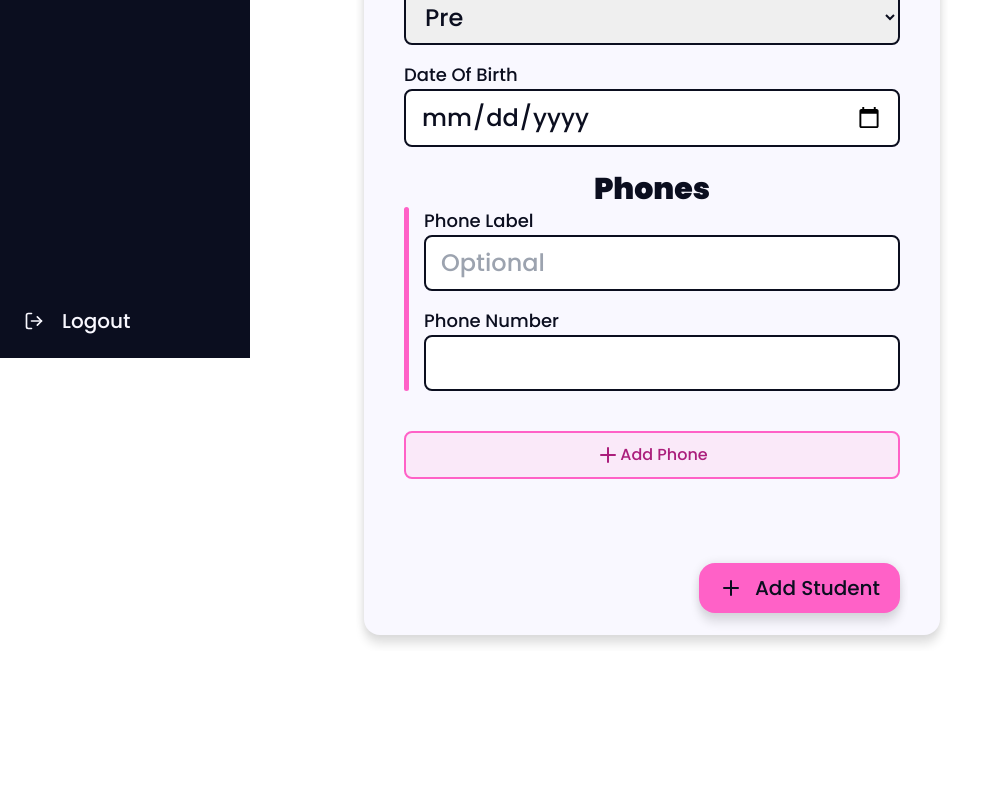
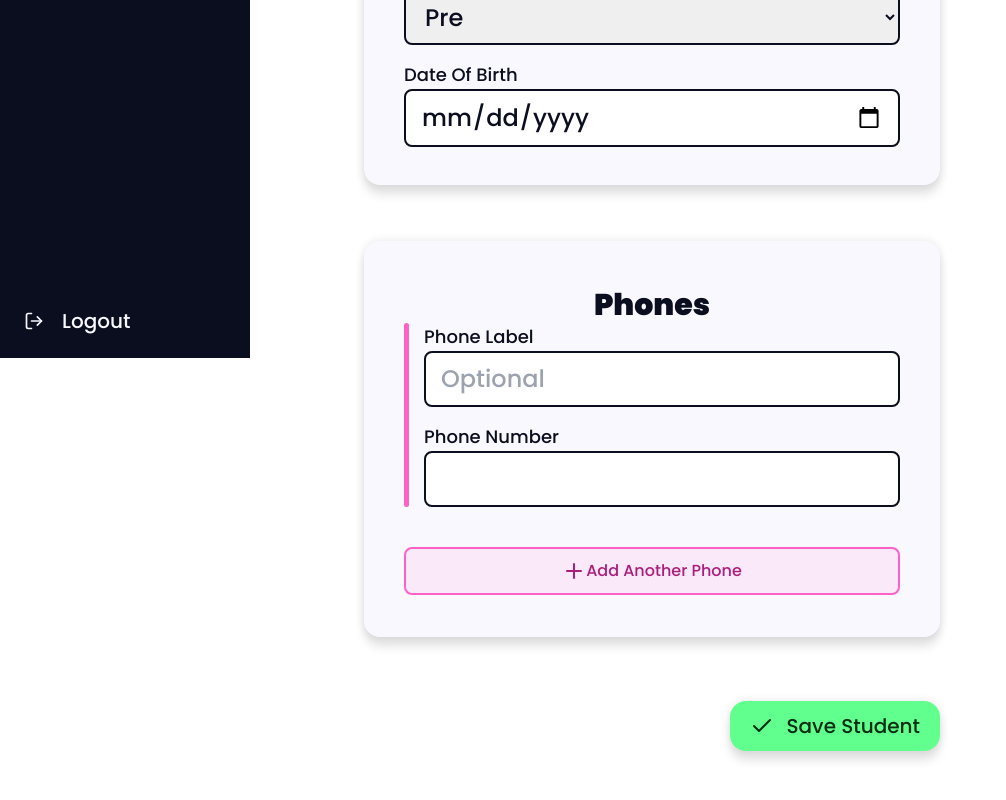
Before and after one commit to speiffer829/suzannes-app, a SvelteKit app: page /students/add-student in a window 1280 px wide. Shown: the part 442-1242 px from the top of the page, without its empty margins (0-1006 px from the left). Before the commit the page ends 1093 px from the top, so only its background shows below. Built offline with nearby package versions, Linux system fonts and the light colour scheme.

Commit message:
updates to add student page and check added to icon

```diff
--- a/src/lib/components/Icon.svelte
+++ b/src/lib/components/Icon.svelte
@@ -3,6 +3,7 @@
 		| 'activity'
 		| 'alert-circle'
 		| 'clipboard'
+		| 'check'
 		| 'clock'
 		| 'credit-card'
 		| 'home'
@@ -72,6 +73,19 @@
 			rx="1"
 			ry="1"
 		/></svg
+	>
+{:else if icon == 'check'}
+	<svg
+		xmlns="http://www.w3.org/2000/svg"
+		width={size}
+		height={size}
+		stroke-width={stroke_width}
+		viewBox="0 0 24 24"
+		fill="none"
+		stroke="currentColor"
+		stroke-linecap="round"
+		stroke-linejoin="round"
+		class="{classes} feather feather-check"><polyline points="20 6 9 17 4 12" /></svg
 	>
 {:else if icon == 'clock'}
 	<svg
--- a/src/routes/(dashboard)/students/[id]/ScannerCards.svelte
+++ b/src/routes/(dashboard)/students/[id]/ScannerCards.svelte
@@ -19,6 +19,9 @@
 		const { data, error } = await supabase.from('scanner_cards').delete().eq('id', id);
 		if (!error) {
 			scanner_cards = [...scanner_cards].filter((card) => card.id !== id);
+			toast.send('Card Removed');
+		} else {
+			toast.send('There was an error. Try again', { color: 'red' });
 		}
 	}
 </script>
@@ -50,6 +53,7 @@
 			<p class="text-gray-400 mb-4 text-center">Hit the button to add one.</p>
 		{/if}
 		<button
+			title="Add Scan Card"
 			class="btn small-btn mx-auto mt-4"
 			class:mx-auto={!scanner_cards.length}
 			on:click={() => (is_add_card_modal_open = !is_add_card_modal_open)}
--- a/src/routes/(dashboard)/students/add-student/+page.svelte
+++ b/src/routes/(dashboard)/students/add-student/+page.svelte
@@ -4,6 +4,8 @@
 	import Loading from '$lib/components/Loading.svelte';
 	import Icon from '$lib/components/Icon.svelte';
 	import { toast } from '$lib/components/toast/toast';
+	import { scale } from 'svelte/transition';
+	import { flip } from 'svelte/animate';
 
 	let isLoading = false;
 
@@ -27,6 +29,10 @@
 			}, 1000);
 		});
 	}
+
+	function removePhoneGroup(id) {
+		phoneArr = [...phoneArr].filter((p) => p !== id);
+	}
 </script>
 
 <svelte:head>
@@ -35,13 +41,12 @@
 
 <Loading fullScreen isShowing={isLoading} />
 
-<div class="card mt-14 max-w-xl">
+<div class="max-w-xl">
+	<form on:submit|preventDefault={handleSubmit} autocomplete="off">
+		<div class="card mt-14">
 			<h1 class="pink-underline">Add Student</h1>
-
-	<form on:submit|preventDefault={handleSubmit} autocomplete="off">
 			<Input name="first_name" label="First Name" bind:value={first_name} />
 			<Input name="last_name" label="Last Name" bind:value={last_name} />
-
 			<label class="select-label" for="grade">
 				<span>Grade</span>
 			</label>
@@ -63,14 +68,15 @@
 				<option value="12th Grade">12th Grade</option>
 				<option value="None">None</option>
 			</select>
-
 			<DateInput name="dob" label="Date Of Birth" bind:value={dob} />
+		</div>
 
 		<!-- PHONE STUFF  -->
 
+		<div class="card mt-14">
 			<h2 class="text-3xl font-black mt-6 text-center -mb-4">Phones</h2>
 			{#each phoneArr as phone_item (phone_item)}
-			<div class="phone-group">
+				<div class="phone-group" animate:flip={{ duration: 200 }} transition:scale|local>
 					<label class="input">
 						<span class="w-full block text-lg">Phone Label</span>
 						<input name={`phone-${phone_item}`} type="tel" title="phone" placeholder="Optional" />
@@ -79,22 +85,44 @@
 						<span class="w-full block text-lg">Phone Number</span>
 						<input name={`phone-${phone_item}`} type="tel" title="phone" />
 					</label>
+					{#if phoneArr.length > 1}
+						<button
+							on:click={() => removePhoneGroup(phone_item)}
+							transition:scale|local
+							type="button"
+							title="Remove This Phone Group"
+							class="remove-phone-btn"
+						>
+							<svg
+								xmlns="http://www.w3.org/2000/svg"
+								width="18"
+								height="18"
+								viewBox="0 0 24 24"
+								fill="none"
+								stroke="currentColor"
+								stroke-width="2"
+								stroke-linecap="round"
+								stroke-linejoin="round"
+								class="feather feather-minus"><line x1="5" y1="12" x2="19" y2="12" /></svg
+							>
+						</button>
+					{/if}
 				</div>
 			{/each}
-
 			<button
 				class="more-btn"
 				type="button"
 				on:click={() => (phoneArr = [...phoneArr, Math.round(Math.random() * 100)])}
 			>
 				<Icon icon="plus" />
-			<span class="block color-pink">Add Phone</span>
+				<span class="block color-pink">Add Another Phone</span>
 			</button>
+		</div>
 
-		<div class="flex justify-end">
-			<button class="btn mt-16" type="submit">
-				<Icon icon="plus" />
-				Add Student
+		<div class="flex justify-end pb-10">
+			<button class="btn save-btn mt-16" type="submit">
+				<Icon icon="check" />
+				Save Student
 			</button>
 		</div>
 	</form>
@@ -136,4 +164,36 @@
 			left: 0;
 		}
 	}
+
+	.remove-phone-btn {
+		position: absolute;
+		top: 50%;
+		left: -10px;
+		transform: translateY(-50%);
+		width: 25px;
+		height: 25px;
+		border: solid 2px var(--pink);
+		border-radius: 100px;
+		background: var(--light);
+		display: flex;
+		justify-content: center;
+		align-items: center;
+		transition: all 250ms;
+
+		&:hover {
+			background: var(--dark);
+			color: var(--pink);
+			border-color: var(--dark);
+		}
+	}
+
+	.save-btn {
+		background: var(--green);
+		color: var(--dark-green);
+
+		&:hover {
+			background-color: var(--dark);
+			color: var(--green);
+		}
+	}
 </style>
--- a/src/styles/app.scss
+++ b/src/styles/app.scss
@@ -25,6 +25,7 @@
 	--redHSL: 0 100% 69%;
 
 	--green: #61ff8d;
+	--dark-green: #072d12;
 	--greenHSL: 136.7 100% 69%;
 
 	--yellow: #ffe261;
```
Lines whose indentation alone changed are shown as unchanged.
